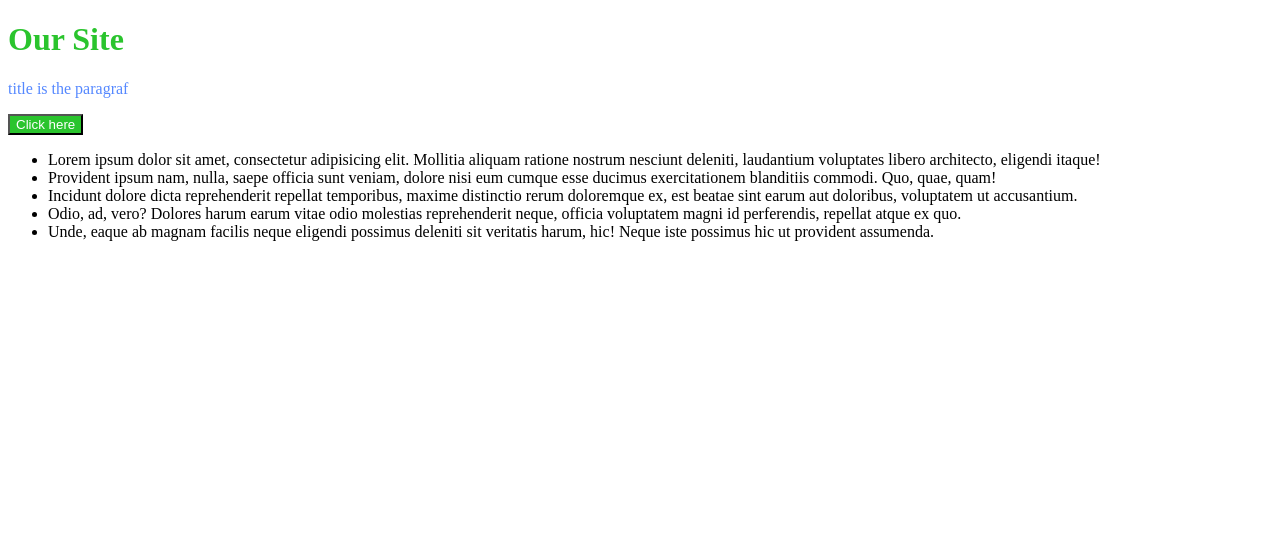
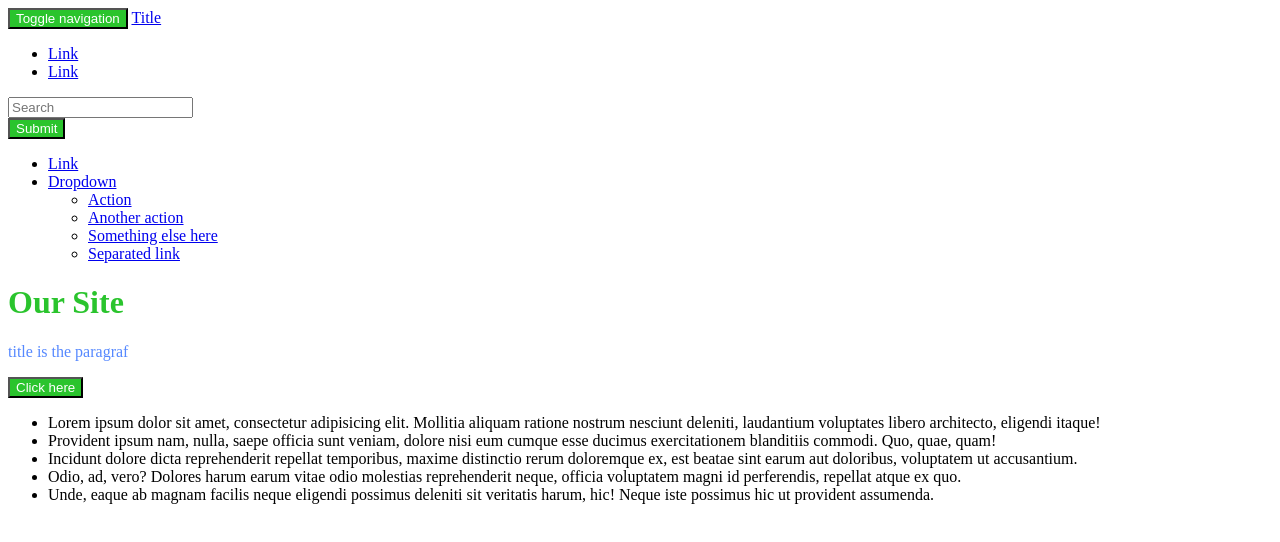
Before and after one commit to b-borsuk/site, a website: page index.html in a window 1280 px wide. Drawn offline with Linux system fonts and the light colour scheme.

Commit message:
Second commit

```diff
--- a/gruntfile.js
+++ b/gruntfile.js
@@ -36,6 +36,7 @@ module.exports = function(grunt){
 				}
 			}
 		}
+
 	});
 
 	grunt.loadNpmTasks('grunt-contrib-less');
--- a/index.html
+++ b/index.html
@@ -6,6 +6,44 @@
 	<link rel="stylesheet" type="text/css" href="css/site.css"></head>
 	<script src="js/site.js"></script>
 <body>
+		<nav class="navbar navbar-default" role="navigation">
+			<!-- Brand and toggle get grouped for better mobile display -->
+			<div class="navbar-header">
+				<button type="button" class="navbar-toggle" data-toggle="collapse" data-target=".navbar-ex1-collapse">
+					<span class="sr-only">Toggle navigation</span>
+					<span class="icon-bar"></span>
+					<span class="icon-bar"></span>
+					<span class="icon-bar"></span>
+				</button>
+				<a class="navbar-brand" href="#">Title</a>
+			</div>
+
+			<!-- Collect the nav links, forms, and other content for toggling -->
+			<div class="collapse navbar-collapse navbar-ex1-collapse">
+				<ul class="nav navbar-nav">
+					<li class="active"><a href="#">Link</a></li>
+					<li><a href="#">Link</a></li>
+				</ul>
+				<form class="navbar-form navbar-left" role="search">
+					<div class="form-group">
+						<input type="text" class="form-control" placeholder="Search">
+					</div>
+					<button type="submit" class="btn btn-default">Submit</button>
+				</form>
+				<ul class="nav navbar-nav navbar-right">
+					<li><a href="#">Link</a></li>
+					<li class="dropdown">
+						<a href="#" class="dropdown-toggle" data-toggle="dropdown">Dropdown <b class="caret"></b></a>
+						<ul class="dropdown-menu">
+							<li><a href="#">Action</a></li>
+							<li><a href="#">Another action</a></li>
+							<li><a href="#">Something else here</a></li>
+							<li><a href="#">Separated link</a></li>
+						</ul>
+					</li>
+				</ul>
+			</div><!-- /.navbar-collapse -->
+		</nav>
 	<h1>Our Site</h1>
 	<p class="load">title is the paragraf</p>
 	<button>Click here</button>
@@ -27,6 +65,5 @@
 				Unde, eaque ab magnam facilis neque eligendi possimus deleniti sit veritatis harum, hic! Neque iste possimus hic ut provident assumenda.
 			</li>
 		</ul>
-
 	</div>
 </body>
```
